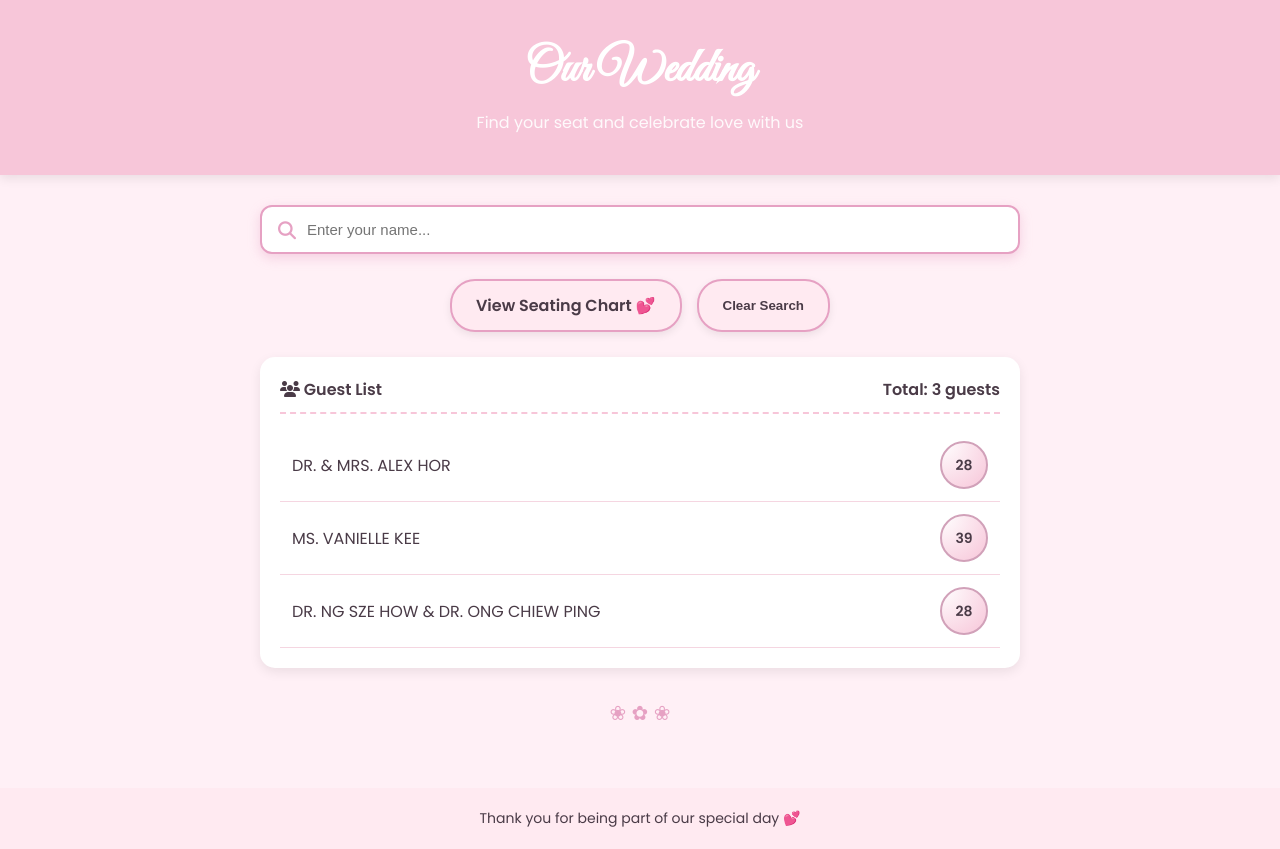
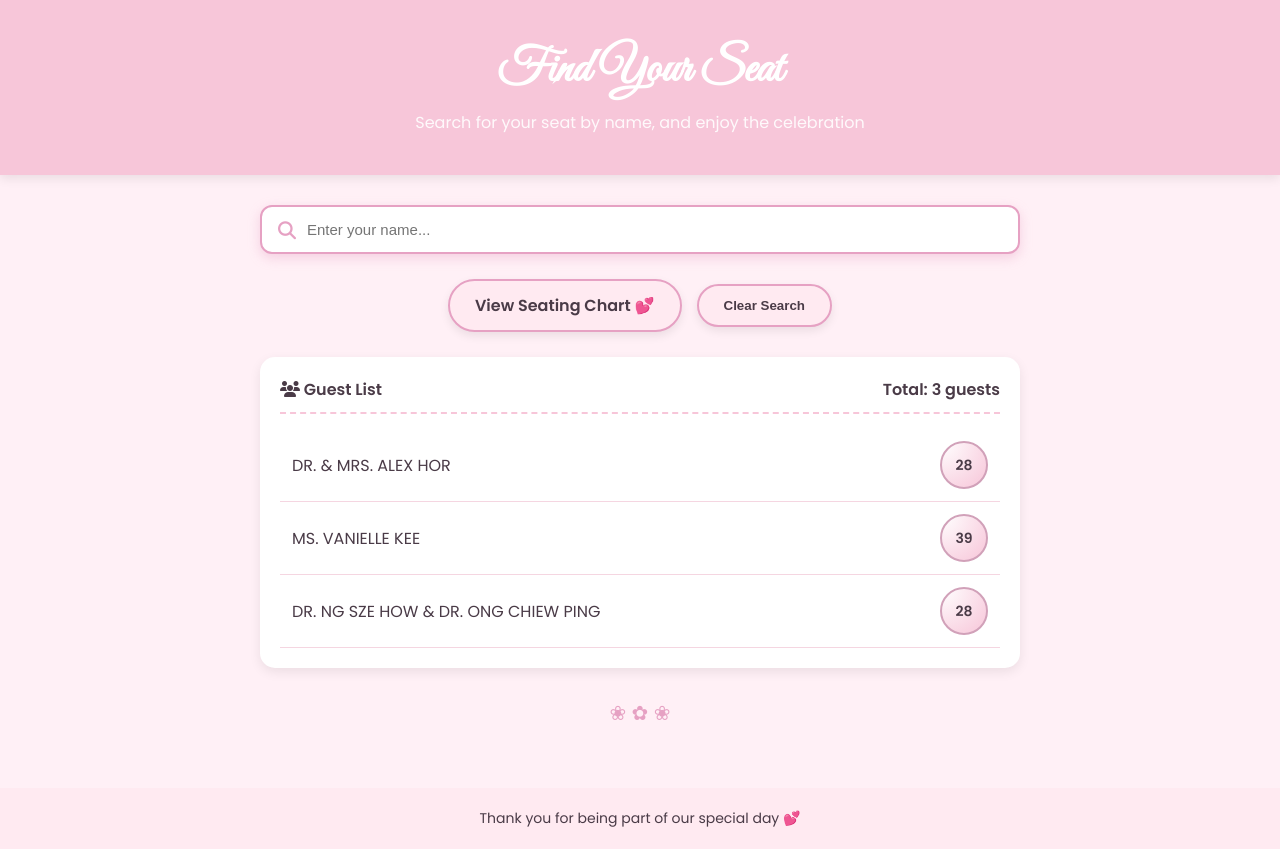
Before and after one commit to ShawnnXx/ShawnnXx.github.io, a plain HTML site: page index.html in a window 1280 px wide. Drawn offline with Linux system fonts and the light colour scheme.

Commit message:
Update index.html

```diff
--- a/index.html
+++ b/index.html
@@ -92,20 +92,24 @@
     .button-container {
       display: flex;
       justify-content: center;
+align-items: center;
       gap: 15px;
       margin: 25px 0;
       flex-wrap: wrap;
     }
 
     .wedding-button {
-      padding: 12px 24px;
-      border-radius: 25px;
+ display: inline-flex;
+      align-items: center;
+      justify-content: center;
+      padding: 12px 25px;
+      border-radius: 50px;
       border: 2px solid var(--accent);
       background: var(--soft-pink);
       color: var(--text-dark);
       font-weight: 600;
       cursor: pointer;
-      box-shadow: 0 3px 8px var(--shadow);
+      box-shadow: 0 4px 10px var(--shadow);
       transition: all 0.3s ease;
       text-decoration: none;
     }
@@ -190,15 +194,15 @@
       .header h1 { font-size: 36px; }
       .header p { font-size: 14px; }
       .button-container { flex-direction: column; }
-      .wedding-button { width: 100%; max-width: 280px; }
+      .wedding-button { width: 100%; max-width: 300px; }
       .result-header { flex-direction: column; align-items: flex-start; gap: 8px; }
     }
   </style>
 </head>
 <body>
   <div class="header">
-    <h1>Our Wedding</h1>
-    <p>Find your seat and celebrate love with us</p>
+    <h1>Find Your Seat</h1>
+    <p>Search for your seat by name, and enjoy the celebration</p>
   </div>
 
   <div class="container">
```
